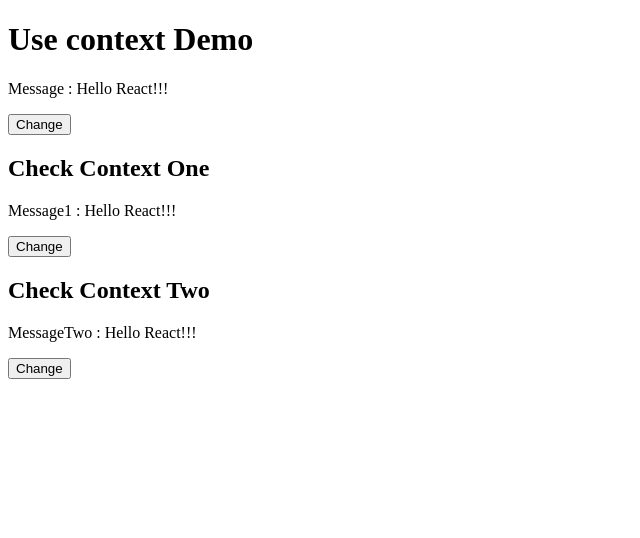
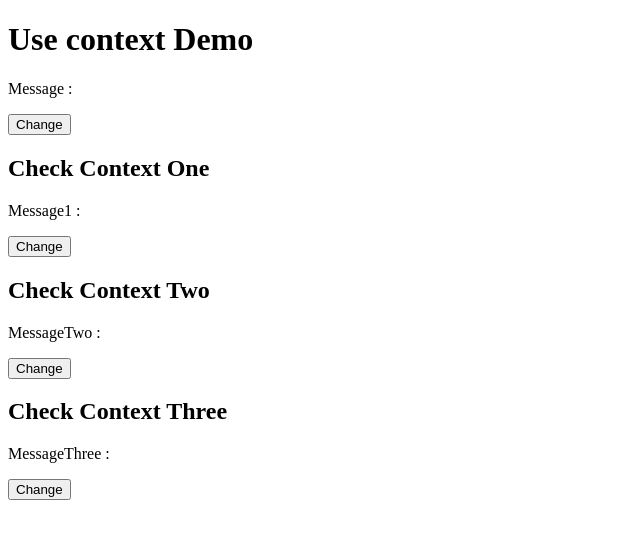
Before and after one commit to lazyDev-ak/ReactJs, a React (Create React App) app: page / in a window 1280 px wide. Shown: the top 538 px of the page, without its empty margins (0-640 px from the left). Built offline with nearby package versions, Linux system fonts and the light colour scheme.

Commit message:
23/12/22 (useContext lecture 2)

```diff
--- /dev/null
+++ b/src/Three.js
@@ -0,0 +1,20 @@
+
+import React, {useContext} from 'react'
+import { MyContext } from './UseContextDemo'
+function Three(){
+
+    const {message,setMessage}=useContext(MyContext)
+
+    const handleChange=()=>{
+        setMessage("Helloooo codekul")
+    }
+    return(
+
+        <div>
+            <h2>Check Context Three</h2>
+            <p>MessageThree : {message}</p>
+            <button type="button" onClick={handleChange}>Change</button>
+        </div>
+    )
+}
+export default Three
--- a/src/UseContextDemo.js
+++ b/src/UseContextDemo.js
@@ -1,10 +1,11 @@
 import React, { createContext, useContext } from "react"
+import Three from "./Three"
 
-const MyContext=createContext()
+export const MyContext=createContext()
 
 function UseContextDemo(){
 
-    const [message,setMessage]=React.useState("Hello React!!!")
+    const [message,setMessage]=React.useState()
 
     const handleChange=()=>{
         setMessage("Hiiiiiiiii")
@@ -18,20 +19,16 @@ function UseContextDemo(){
             <button type="button" onClick={handleChange}>Change</button>
             <CheckContextOne/>
             <CheckContextTwo/>
-
-        </div>
+            <Three/>
+            </div>
         </MyContext.Provider>
     )
 }
-
 function CheckContextOne(){
-
-    const {message,setMessage}=useContext(MyContext)
-
+     const {message,setMessage}=useContext(MyContext)
     const handleChange=()=>{
         setMessage("Helloooooooo")
     }
-
     return(
         <div>
             <h2>Check Context One</h2>
@@ -40,8 +37,6 @@ function CheckContextOne(){
         </div>
     )
 }
-
-
 function CheckContextTwo(){
 
     const {message,setMessage}=useContext(MyContext)
@@ -57,5 +52,4 @@ function CheckContextTwo(){
         </div>
     )
 }
-
 export default UseContextDemo
```
